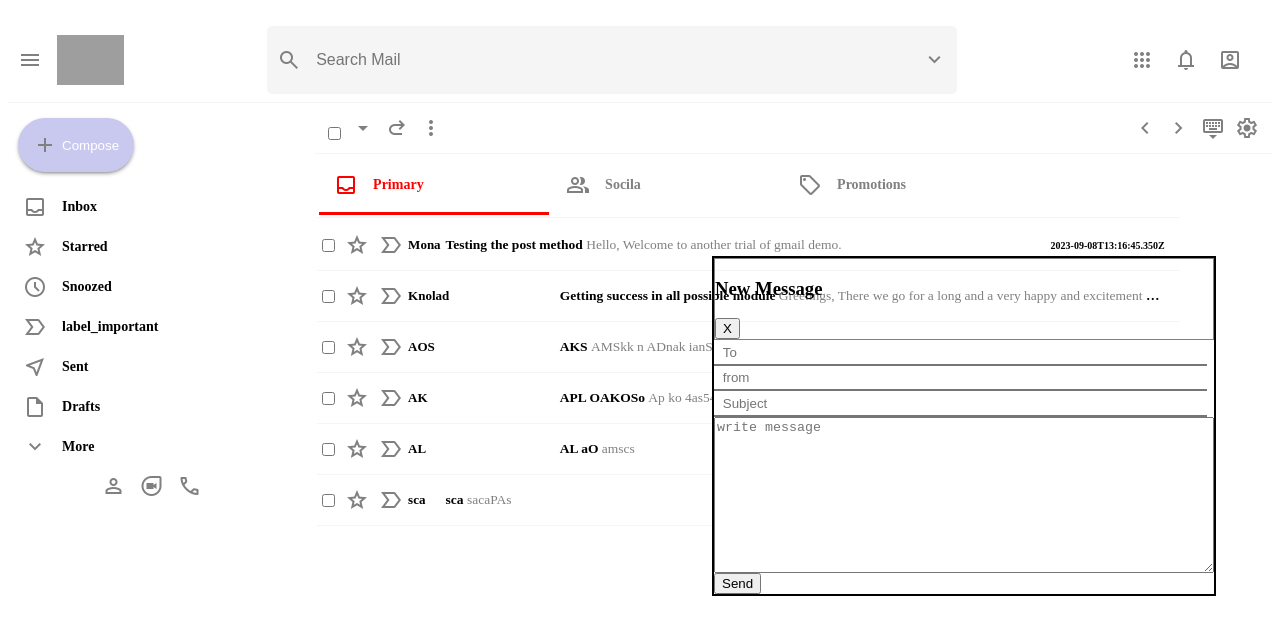
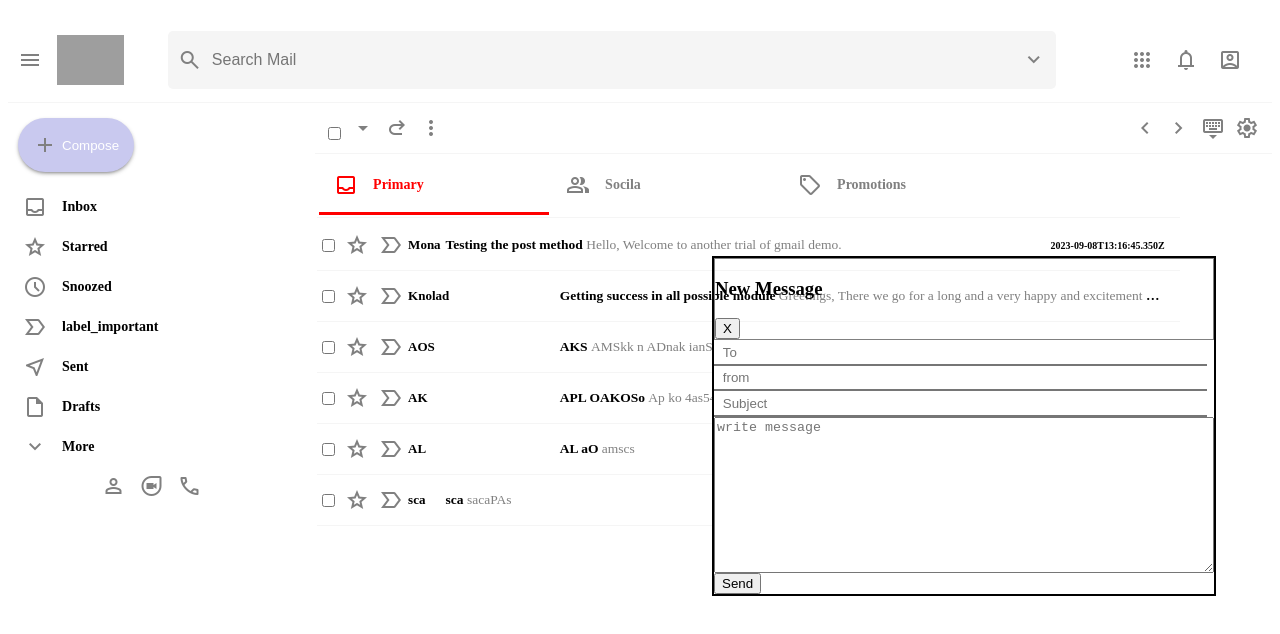
Before and after one commit to YashBanode6/GmailWebApplication, an Angular app: page /mail in a window 1280 px wide. Shown: the top 634 px of the page. Built offline with nearby package versions, Linux system fonts and the light colour scheme; data requests are answered from the project's data file; grey boxes are pictures that could not be loaded.

Commit message:
the search input in working

```diff
--- a/src/app/app-routing.module.ts
+++ b/src/app/app-routing.module.ts
@@ -2,11 +2,13 @@ import { Component, NgModule } from '@angular/core';
 import { RouterModule, Routes } from '@angular/router';
 import { MainPageComponent } from './mailFontpage/main-page/main-page.component';
 import { ComposemailComponent } from './composemail/composemail.component';
+import { HeadersearchComponent } from './headersearch/headersearch.component';
 
 const routes: Routes = [
   {path:'', redirectTo:'/mail', pathMatch:'full'},
   {path:'mail', component: MainPageComponent},
-  {path:'compose',component: ComposemailComponent}
+  {path:'compose',component: ComposemailComponent},
+  {path:'headersearch', component:HeadersearchComponent}
 ];
 
 @NgModule({
--- a/src/app/app.module.ts
+++ b/src/app/app.module.ts
@@ -7,12 +7,14 @@ import { AppComponent } from './app.component';
 import { MainPageComponent } from './mailFontpage/main-page/main-page.component';
 import { ComposemailComponent } from './composemail/composemail.component';
 import { FormsModule, ReactiveFormsModule } from '@angular/forms';
+import { HeadersearchComponent } from './headersearch/headersearch.component';
 
 @NgModule({
   declarations: [
     AppComponent,
     MainPageComponent,
-    ComposemailComponent
+    ComposemailComponent,
+    HeadersearchComponent
   ],
   imports: [
     BrowserModule,
--- /dev/null
+++ b/src/app/headersearch/headersearch.component.css
@@ -0,0 +1,35 @@
+/* *{
+    margin: 0;
+    padding: 0;
+}
+ */
+
+/* .header{
+    display: flex;
+    align-items: center;
+    justify-content: space-between;
+    margin-top: 10px;
+    border-bottom: 1px solid whitesmoke;
+} */
+
+.header_mid{
+    display: flex;
+    flex: 0.7;
+    align-items: center;
+    background-color: whitesmoke;
+    padding: 10px;
+    border-radius: 5px;
+}
+
+.material-symbols-outlined{
+    color: gray;
+}
+
+.header_mid #sc-inp{
+    border: none;
+    width: 100vh;
+    padding: 10px;
+    outline: none;
+    font-size: medium;
+    background-color: transparent;
+}
--- /dev/null
+++ b/src/app/headersearch/headersearch.component.html
@@ -0,0 +1,13 @@
+<div class="header">
+  <div class="header_mid">
+    <span class="material-symbols-outlined"> search </span>
+    <input
+      type="text"
+      placeholder="Search Mail"
+      id="sc-inp"
+      [(ngModel)]="searchInputShow"
+      (input)="onSearchTextChange()"
+    />
+    <span class="material-symbols-outlined"> expand_more </span>
+  </div>
+</div>
--- /dev/null
+++ b/src/app/headersearch/headersearch.component.ts
@@ -0,0 +1,20 @@
+import { Component, EventEmitter, Output } from '@angular/core';
+
+@Component({
+  selector: 'app-headersearch',
+  templateUrl: './headersearch.component.html',
+  styleUrls: ['./headersearch.component.css']
+})
+export class HeadersearchComponent {
+
+  searchInputShow: string = '';
+
+
+  @Output()
+  searchTextChanged: EventEmitter<string> = new EventEmitter<string>();
+
+  onSearchTextChange(){
+    this.searchTextChanged.emit(this.searchInputShow);
+  }
+
+}
--- a/src/app/mailFontpage/main-page/main-page.component.css
+++ b/src/app/mailFontpage/main-page/main-page.component.css
@@ -27,27 +27,27 @@
     cursor: pointer;
 }
 
-.header_mid{
+/* .header_mid{
     display: flex;
     flex: 0.7;
     align-items: center;
     background-color: whitesmoke;
     padding: 10px;
     border-radius: 5px;
-}
+} */
 
 .material-symbols-outlined{
     color: gray;
 }
 
-.header_mid #sc-inp{
+/* .header_mid #sc-inp{
     border: none;
     width: 100%;
     padding: 10px;
     outline: none;
     font-size: medium;
     background-color: transparent;
-}
+} */
 
 
 .header_right{
--- a/src/app/mailFontpage/main-page/main-page.component.html
+++ b/src/app/mailFontpage/main-page/main-page.component.html
@@ -9,11 +9,9 @@
         alt=""
       />
     </div>
-    <div class="header_mid">
-      <span class="material-symbols-outlined"> search </span>
-      <input type="text" placeholder="Search Mail" id="sc-inp" />
-      <span class="material-symbols-outlined"> expand_more </span>
-    </div>
+    <app-headersearch
+      (searchTextChanged)="onSearchTextEntered($event)"
+    ></app-headersearch>
     <div class="header_right">
       <span class="material-symbols-outlined"> apps </span>
       <span class="material-symbols-outlined"> notifications </span>
@@ -127,9 +125,15 @@
 
         <!-- table head Section -->
 
+        <ng-container *ngFor="let d of emailData">
           <!-- <tbody>
           <tr *ngFor="let d of emailData"> -->
-        <div class="email-li-li" *ngFor="let d of emailData">
+          <div
+            class="email-li-li"
+            *ngIf="
+              searchvalue === '' || d.title.toLowerCase().includes(searchvalue)
+            "
+          >
             <div class="emailRow">
               <div class="emailRow_options">
                 <input type="checkbox" />
@@ -160,6 +164,7 @@
               <p class="email-rw-tim">{{ d.datetime }}</p>
             </div>
           </div>
+        </ng-container>
         <!-- </tr>
         </tbody> -->
       </table>
--- a/src/app/mailFontpage/main-page/main-page.component.ts
+++ b/src/app/mailFontpage/main-page/main-page.component.ts
@@ -1,5 +1,5 @@
 import { Time, formatDate } from '@angular/common';
-import { Component } from '@angular/core';
+import { Component, EventEmitter, Output } from '@angular/core';
 import { FormControl, FormGroup, Validators } from '@angular/forms';
 import { Router } from '@angular/router';
 import { MailgenerationService } from 'src/app/services/mailgeneration.service';
@@ -72,9 +72,23 @@ export class MainPageComponent {
     this.displayCompBox = true;
   }
 
+  enteredSearchValue: string[] = [];
 
-  // togglecomposebox(){
-  //   this.showcomposebox = !this.showcomposebox;
+  filterResult(searchdata: string )  {
+
+    const filteredData = this.enteredSearchValue.filter(item => item.toLowerCase().includes(searchdata.trim().toLowerCase()));
+    console.log(filteredData);
+  }
+
+
+  // onSearchTextChange(){
+  //   this.searchTextChange.emit(this.enteredSearchValue);
   // }
 
+  searchvalue: string = '';
+  onSearchTextEntered(value: string){
+      this.searchvalue = value;
+      // console.log(this.searchvalue);
+    }
+
 }
```
Also changed, not shown: 1 other file (tests, documents, lock files or other folders). Lines whose indentation alone changed are shown as unchanged.
